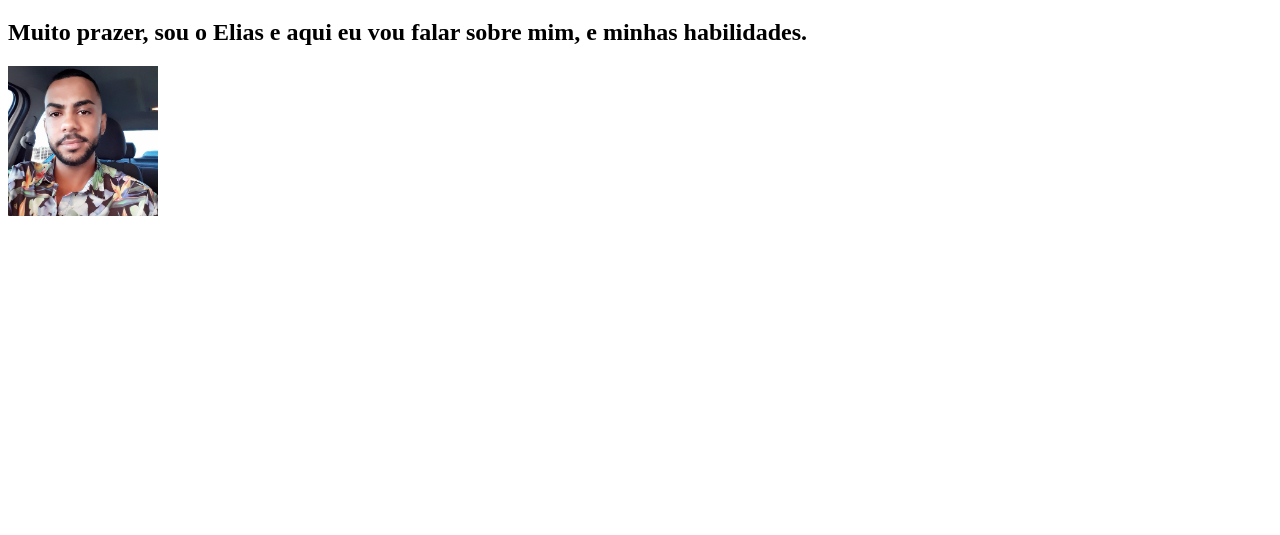
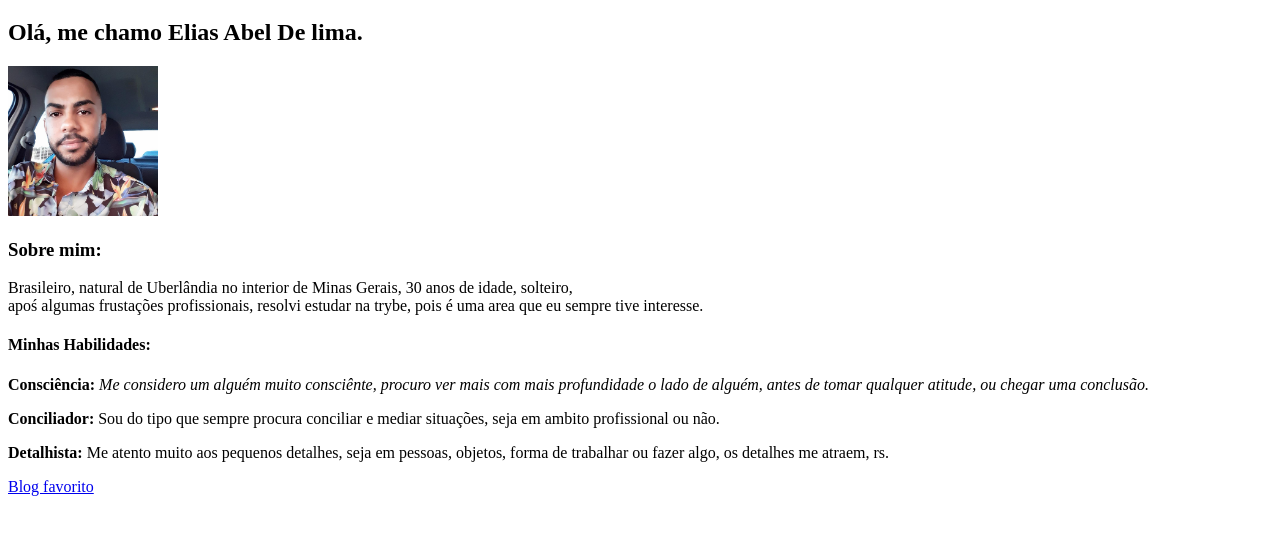
Before and after one commit to Eliaslima91/Eliaslima91.github.io, a plain HTML site: page eliasportolio.html in a window 1280 px wide. Shown: the part 61-596 px from the top of the page. Drawn offline with Linux system fonts and the light colour scheme.

Commit message:
adicionado minhas habilidades e o Sobre mim

```diff
--- a/eliasportolio.html
+++ b/eliasportolio.html
@@ -10,14 +10,17 @@
 <body>
     <h1>Bem vindos ao Meu Portifolio</h1>
 
-    <h2>Muito prazer, sou o Elias e aqui eu vou falar sobre mim, e minhas habilidades.</h2>
+    <h2>Olá, me chamo Elias Abel De lima.</h2>
     <img src="elias.jpg" alt="Foto de rosto do Elias, simpatico olhando pra camera." width='150'>
 
-
-    <h3>
-    </h3>
-
-
+    <h3>Sobre mim: </h3>
+    <P>Brasileiro, natural de Uberlândia no interior de Minas Gerais, 30 anos de idade, solteiro,<br>
+    apoś algumas frustações profissionais, resolvi estudar na trybe, pois é uma area que eu sempre tive interesse. </P>
+    <h4><strong>Minhas Habilidades:</strong></h4>
+    <p><strong>Consciência:</strong> <em>Me considero um alguém muito consciênte, procuro ver mais com mais profundidade o lado de alguém, antes de tomar qualquer atitude, ou chegar uma conclusão.</em></p>
+    <strong>Conciliador:</strong> Sou do tipo que sempre procura conciliar e mediar situações, seja em ambito profissional ou não.</p>
+    <strong>Detalhista:</strong> Me atento muito aos pequenos detalhes, seja em pessoas, objetos, forma de trabalhar ou fazer algo, os detalhes me atraem, rs.
+    <p><a href="https://blog.betrybe.com/" target="_blank">Blog favorito</a>
 </body>
 
 </html>
```
